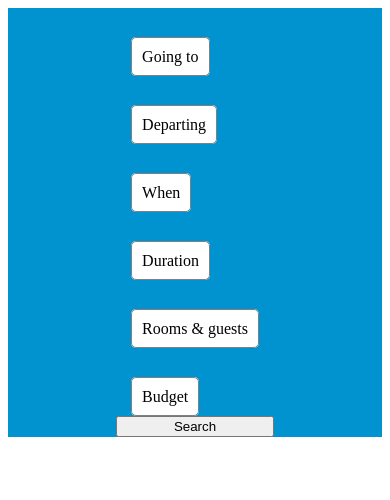
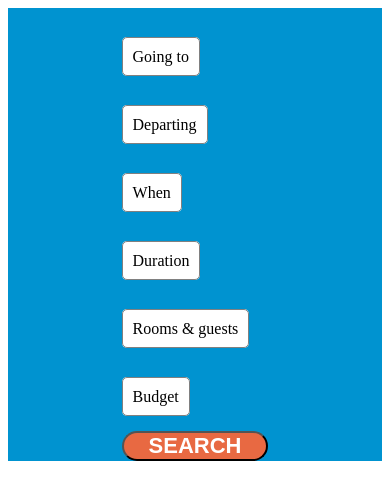
Before and after one commit to bostonboy77/Drop_Down2, a plain HTML site: page index.html in a window 390 px wide. Drawn offline with Linux system fonts and the light colour scheme.

Commit message:
add @media screen 380px

```diff
--- a/style.css
+++ b/style.css
@@ -65,18 +65,20 @@ html {
   }
   @media screen and (max-width: 900px) {
     .budget-items {
-      left: -220px;
+      left: -240px;
     }
     .content-items{
       left: 0px;
     }
   }
-  @media screen and (max-width: 700px) {
-    .dropdown-background-line {
-      height: 200px;
+  @media screen and (max-width: 880px) {
+
+    .header-first {
+
+      padding: 0 0;
     }
   }
-  @media screen and (max-width: 400px) {
+  @media screen and (max-width: 670px) {
     .dropdown-background-line {
       display: grid;
       grid-template-columns: auto;
@@ -84,6 +86,18 @@ html {
     }
     .header-first {
       margin-bottom: 10px;
+    }
+    .overlay-dropdown {
+      z-index: 3;
+    }
+    .overlay-dropdown {
+      left: -120px;
+    }
+
+  }
+  @media screen and (max-width: 380px) {
+    .overlay-dropdown {
+      width: 100vw;
     }
   }
 
@@ -330,3 +344,19 @@ html {
 
   background-color: #e3f2f0;
 }
+.search-button-packages .search-button-text{
+  font-size: 2.2rem;
+  font-weight: 600;
+  font-style: normal;
+  text-transform: uppercase;
+  color: #fff;
+
+
+}
+.search-button-packages {
+   border-radius: 27px;
+   background-color: #e86942;
+   cursor: pointer;
+    padding: 0 25px;
+    margin-top: 15px;
+}
```
